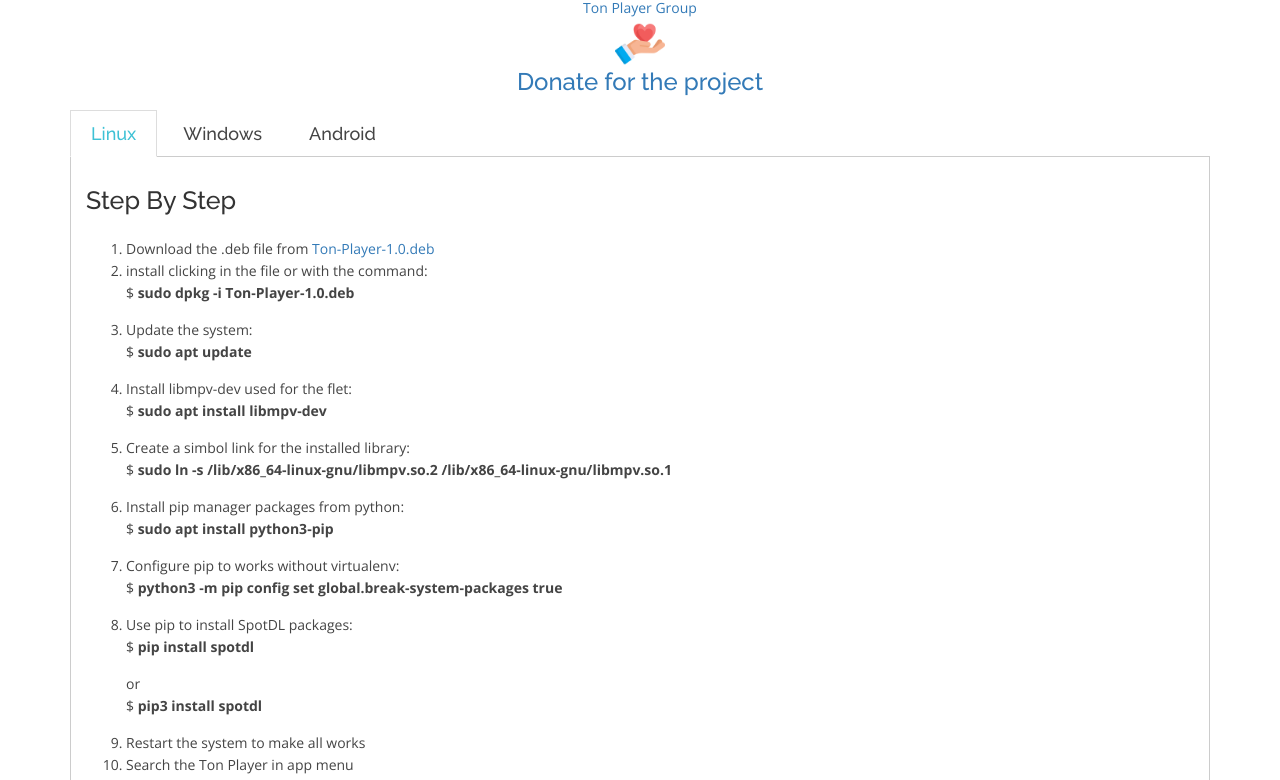
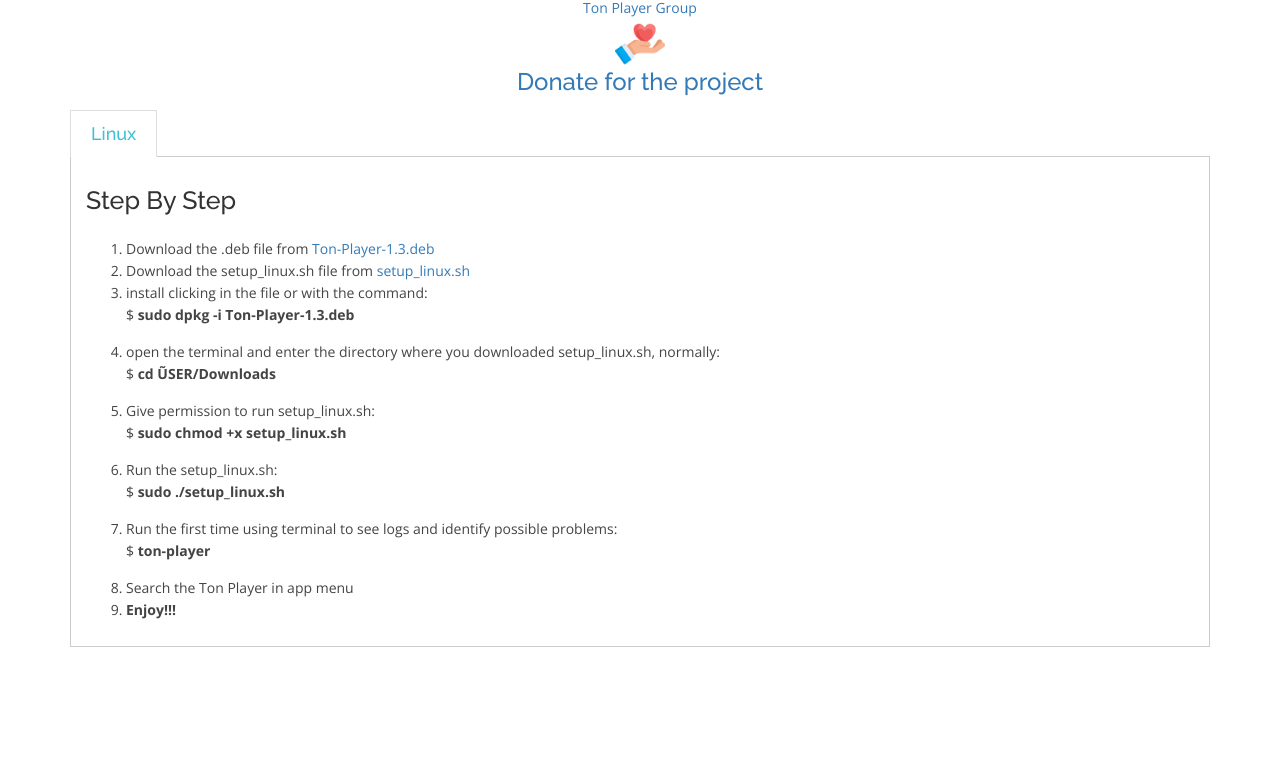
Before and after one commit to suelliton/suelliton.github.io, a plain HTML site: page ton-player.html in a window 1280 px wide. Shown: the part 2340-3120 px from the top of the page. Drawn offline with nearby package versions, Linux system fonts and the light colour scheme.

Commit message:
changing version ton-player

```diff
--- a/ton-player.html
+++ b/ton-player.html
@@ -423,12 +423,12 @@
                             <li class="active">
                                 <a href="#p-view-1" role="tab" data-toggle="tab">Linux</a>
                             </li>
-                            <li>
+                            <!-- <li>
                                 <a href="#p-view-2" role="tab" data-toggle="tab">Windows</a>
                             </li>
                             <li>
                                 <a href="#p-view-3" role="tab" data-toggle="tab">Android</a>
-                            </li>
+                            </li>                           -->
                         </ul>
                     </div>
                     <div class="tab-content">
@@ -438,39 +438,30 @@
                                     <h4>Step by step</h4>
                                     <ol>
                                         <li>
-                                            Download the .deb file from <a target="_blank" href="https://mega.nz/file/641zBZbR#V79M7ZojErlDFbT0HkFHgMM0a_ISK8kJ5yukUyjhpQs">Ton-Player-1.0.deb</a>
+                                            Download the .deb file from <a target="_blank" href="https://mega.nz/file/HklR3TjS#W4-TGh0XDcjYW7XXjgLWyip5-Vy95LVGi6dehfpkU5U">Ton-Player-1.3.deb</a>
+                                        </li>
+                                        <li>
+                                            Download the setup_linux.sh file from <a target="_blank" href="https://mega.nz/file/HwFk2KTC#f9abzhrjhELGXBKsZiez1u1jdgMWtrivj3BCOBjOvsQ">setup_linux.sh</a>
                                         </li>
                                         <li>
                                             install clicking in the file or with the command:
-                                            <p>$<strong> sudo dpkg -i Ton-Player-1.0.deb</strong></p>
+                                            <p>$<strong> sudo dpkg -i Ton-Player-1.3.deb</strong></p>
                                         </li>
                                         <li>
-                                            Update the system:
-                                            <p>$<strong> sudo apt update</strong></p>
+                                            open the terminal and enter the directory where you downloaded setup_linux.sh, normally:
+                                            <p>$<strong> cd ŨSER/Downloads</strong></p>
                                         </li>
                                         <li>
-                                            Install libmpv-dev used for the flet:
-                                            <p>$<strong> sudo apt install libmpv-dev</strong></p>
+                                            Give permission to run setup_linux.sh:
+                                            <p>$<strong> sudo chmod +x setup_linux.sh</strong></p>
                                         </li>
                                         <li>
-                                            Create a simbol link for the installed library:
-                                            <p>$<strong> sudo ln -s /lib/x86_64-linux-gnu/libmpv.so.2 /lib/x86_64-linux-gnu/libmpv.so.1</strong></p>
+                                            Run the setup_linux.sh:
+                                            <p>$<strong> sudo ./setup_linux.sh</strong></p>
                                         </li>
                                         <li>
-                                            Install pip manager packages from python:
-                                            <p>$<strong> sudo apt install python3-pip</strong></p>
-                                        </li>
-                                        <li>
-                                            Configure pip to works without virtualenv:
-                                            <p>$<strong> python3 -m pip config set global.break-system-packages true</strong></p>
-                                        </li>
-                                        <li>
-                                            Use pip to install SpotDL packages:
-                                            <p>$<strong> pip install spotdl</strong></p> or
-                                            <p>$<strong> pip3 install spotdl</strong></p>
-                                        </li>
-                                        <li>
-                                            Restart the system to make all works
+                                            Run the first time using terminal to see logs and identify possible problems:
+                                            <p>$<strong> ton-player</strong></p>
                                         </li>
                                         <li>Search the Ton Player in app menu</li>
                                         <li><strong>Enjoy!!!</strong></li>
```
